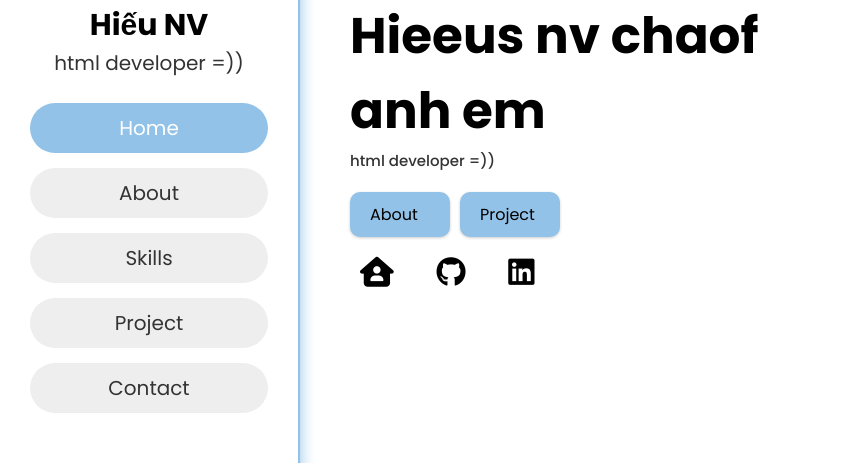
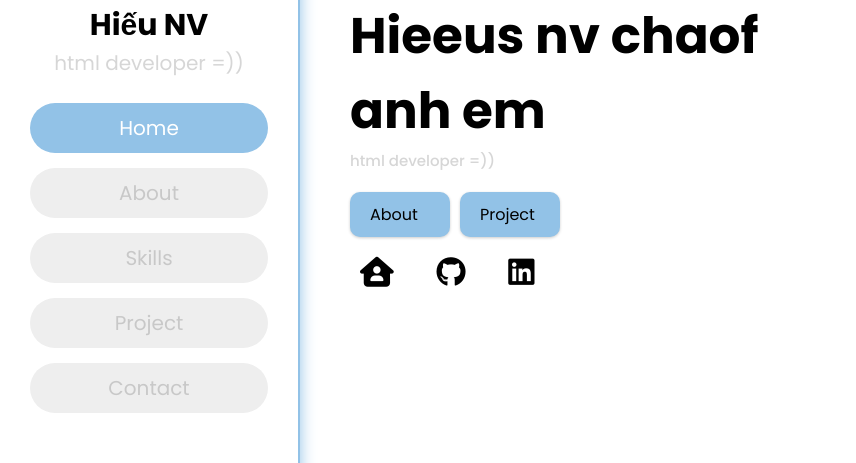
Before and after one commit to hieuNV0871/Portfolio, a plain HTML site: page index.html in a window 1280 px wide. Shown: the part 257-720 px from the top of the page, 0-856 px from the left. Drawn offline with Linux system fonts and the light colour scheme; grey boxes are pictures that could not be loaded.

Commit message:
conflict

```diff
--- a/assets/css/style.css
+++ b/assets/css/style.css
@@ -6,7 +6,7 @@
     --black: #000;
     --white: #fff;
     --gray: #eee;
-    --text: #333;
+    --text: #3333;
 
 }
 
```
